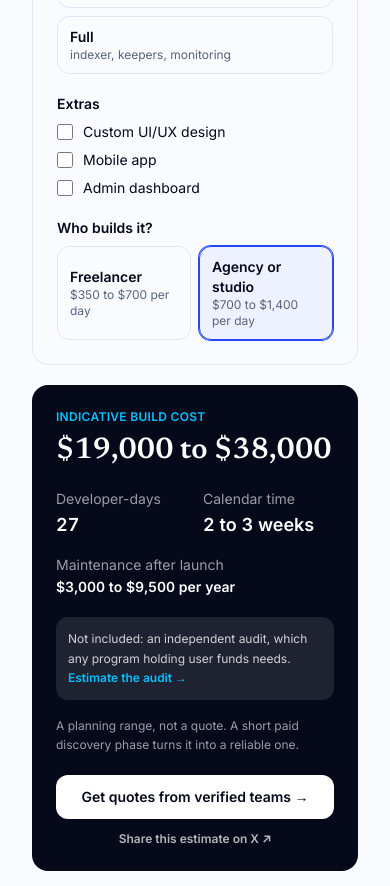
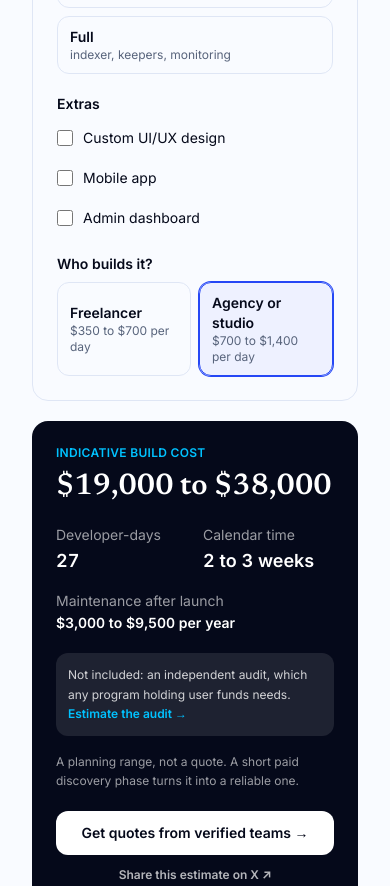
Before and after one commit to JakeMalarczyk/Orivions, a Next.js app in the folder orivions-app/: page /tools/solana-dapp-cost-calculator in a window 390 px wide. Shown: the part 1700-2586 px from the top of the page. Built offline with nearby package versions, Linux system fonts and the light colour scheme; no server answers.

Commit message:
Mobile polish: CalculatorControls.tsx
Updated label padding for Check component.

```diff
--- a/orivions-app/components/CalculatorControls.tsx
+++ b/orivions-app/components/CalculatorControls.tsx
@@ -31,7 +31,7 @@ export function Choice({ active, onClick, children }: { active: boolean; onClick
 
 export function Check({ checked, onChange, children }: { checked: boolean; onChange: (v: boolean) => void; children: ReactNode }) {
   return (
-    <label className="flex cursor-pointer items-center gap-2.5 text-sm">
+    <label className="flex cursor-pointer items-center gap-2.5 py-1.5 text-sm">
       <input type="checkbox" checked={checked} onChange={(e) => onChange(e.target.checked)} className="h-4 w-4 accent-blue-deep" />
       {children}
     </label>
```
